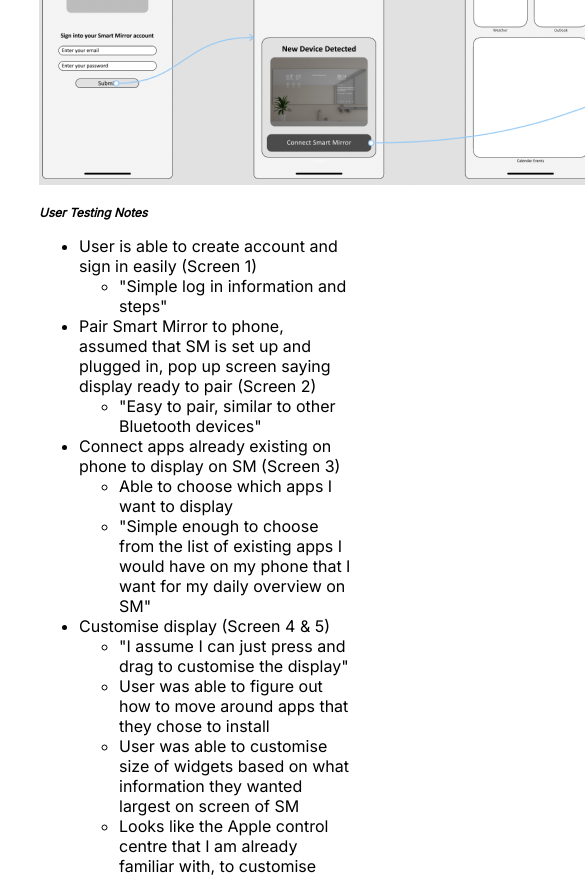
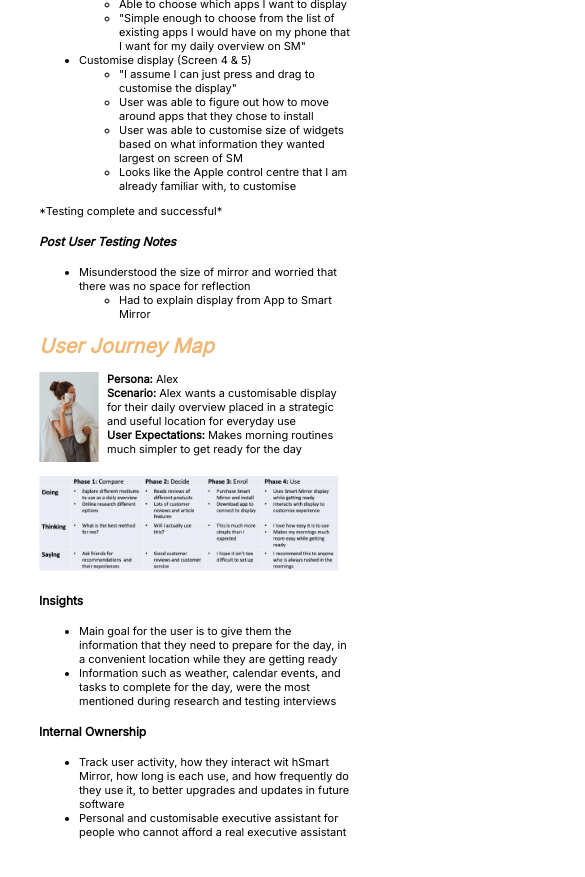
Before and after one commit to Stuart-Wilcox/Danielle-Humilde-Website, a React (Create React App) app: page /work/smart-mirror in a window 390 px wide. Shown: the part 2080-2957 px from the top of the page, 585 px wide, since content can reach past the window. Built offline with nearby package versions, Linux system fonts and the light colour scheme.

Commit message:
smart mirror working mobil

```diff
--- a/src/components/Navbar/index.mobile.tsx
+++ b/src/components/Navbar/index.mobile.tsx
@@ -87,9 +87,13 @@ const MobileNavbar: React.FC<IProps> = (props: IProps) => {
                     >
                         {
                             workMenuOpen ?
-                            <KeyboardArrowUp />
+                            <KeyboardArrowUp
+                                style={{ color: '#696767' }}
+                            />
                             :
-                            <KeyboardArrowDown />
+                            <KeyboardArrowDown
+                                style={{ color: '#696767' }}
+                            />
                         }
                     </StyledMobileNavbarShoulder>
                 </StyledNavbarGroup>
--- a/src/pages/Work/SmartMirror/index.tsx
+++ b/src/pages/Work/SmartMirror/index.tsx
@@ -6,6 +6,7 @@ import {
     Title,
     Subtitle,
 } from '../../../components';
+import { useIsMobile } from '../../../hooks';
 import {
     StyledWorkSection,
 } from '../index.style';
@@ -22,7 +23,9 @@ export interface IProps {
 const color = '#EFB877';
 
 const SmartMirror: React.FC<IProps> = (props: IProps) => {
-    const {} = props
+    const {} = props;
+
+    const isMobile = useIsMobile();
 
     return (
         <>
@@ -113,6 +116,7 @@ const SmartMirror: React.FC<IProps> = (props: IProps) => {
                         </Paragraph>
                         <div style={{textAlign:'center'}}>
                             <StyledImg
+                                style={isMobile ? {maxWidth: 300} : {}}
                                 src={'/images/smart_mirror_research.png'}
                                 alt={'Smart Mirror Research'}
                             />
@@ -130,6 +134,7 @@ const SmartMirror: React.FC<IProps> = (props: IProps) => {
                         </Paragraph>
                         <div style={{textAlign:'center'}}>
                             <StyledImg
+                                style={isMobile ? {maxWidth: 300} : {}}
                                 src={'/images/smart_mirror_user_scenario.png'}
                                 alt={'Smart Mirror User Scenario Testing'}
                             />
@@ -137,6 +142,8 @@ const SmartMirror: React.FC<IProps> = (props: IProps) => {
                         <Subtitle italic={true}>
                             User Testing Notes
                         </Subtitle>
+
+                        <Paragraph>
                             <ul>
                                 <li>User is able to create account and sign in easily (Screen 1)</li>
                                 <ul>
@@ -159,16 +166,60 @@ const SmartMirror: React.FC<IProps> = (props: IProps) => {
                                     <li>Looks like the Apple control centre that I am already familiar with, to customise</li>
                                 </ul>
                             </ul>
+                        </Paragraph>
+
                         <Paragraph>
                             *Testing complete and successful*
                         </Paragraph>
                         <Subtitle italic={true}>Post User Testing Notes</Subtitle>
+                        <Paragraph>
                             <ul>
                                 <li>Misunderstood the size of mirror and worried that there was no space for reflection</li>
                                 <ul>
                                     <li>Had to explain display from App to Smart Mirror</li>
                                 </ul>
                             </ul>
+                        </Paragraph>
+                    </StyledWorkSection>
+                    <StyledWorkSection>
+                        <Title color={color} italic={true}>
+                            User Journey Map
+                        </Title>
+                        <StyledRow style={{marginBottom: 8}}>
+                            <StyledImg
+                                style={{ marginRight: 8 }}
+                                src={'/images/smart_mirror_persona.png'}
+                                alt={'Smart Mirror Persona'}
+                            />
+                            <Paragraph style={{marginTop: 0}}>
+                                <strong>Persona:</strong>&nbsp;Alex<br/>
+                                <strong>Scenario:</strong>&nbsp;Alex wants a customisable display for their daily overview placed in a strategic and useful location for everyday use<br/>
+                                <strong>User Expectations:</strong>&nbsp;Makes morning routines much simpler to get ready for the day<br/>
+                            </Paragraph>
+                        </StyledRow>
+                        <StyledImg
+                            style={isMobile ? {maxWidth: 300} : {}}
+                            src={'/images/smart_mirror_journey_map.png'}
+                            alt={'Smart Mirror Journey Map'}
+                        />
+                        <Subtitle>
+                            Insights
+                        </Subtitle>
+                        <Paragraph>
+                            <ul>
+                                <li>Main goal for the user is to give them the information that they need to prepare for the day, in a convenient location while they are getting ready</li>
+                                <li>Information such as weather, calendar events, and tasks to complete for the day, were the most mentioned during research and testing interviews</li>
+                            </ul>
+                        </Paragraph>
+                        <Subtitle>
+                            Internal Ownership
+                        </Subtitle>
+                        <Paragraph>
+                            <ul>
+                                <li>Track user activity, how they interact wit hSmart Mirror, how long is each use, and how frequently do they use it, to better upgrades and updates in future software</li>
+                                <li>Personal and customisable executive assistant for people who cannot afford a real executive assistant</li>
+                            </ul>
+                        </Paragraph>
                     </StyledWorkSection>
                 </StyledSmartMirror>
             </Content>
```
Also changed, not shown: public/images/smart_mirror_journey_map.png (added), public/images/smart_mirror_persona.png (added). Lines whose indentation alone changed are shown as unchanged.
